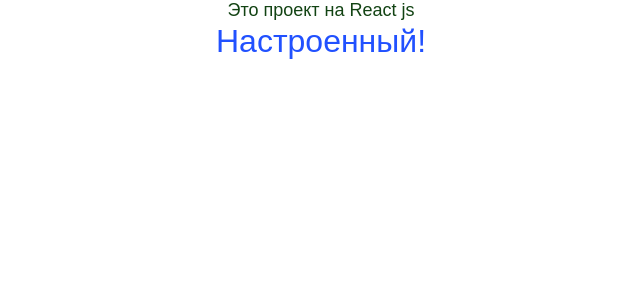
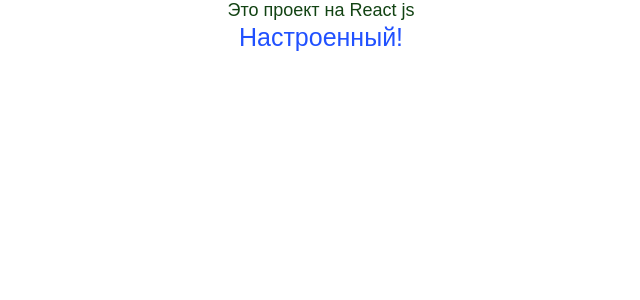
Before and after one commit to andreybyrsa/Ideas-Manager, a React (Create React App) app: page / in a window 1280 px wide. Shown: the top 300 px of the page, without its empty margins (319-959 px from the left). Built offline with nearby package versions, Linux system fonts and the light colour scheme.

Commit message:
Обновил варианты типографии

```diff
--- a/src/components/Typography/Typography.scss
+++ b/src/components/Typography/Typography.scss
@@ -3,7 +3,7 @@
     @include typography(18px, 400, 1.2);
   }
 
-  &--regular-32 {
-    @include typography(32px, 400, 1.2);
+  &--regular-25 {
+    @include typography(25px, 400, 1.2);
   }
 }
--- a/src/components/Typography/TypographyVariants.js
+++ b/src/components/Typography/TypographyVariants.js
@@ -1,6 +1,6 @@
 const TypographyVariants = {
   'text-1': 'regular-18',
-  'heading-1': 'regular-32',
+  'heading-1': 'regular-25',
 }
 
 export default TypographyVariants
```
